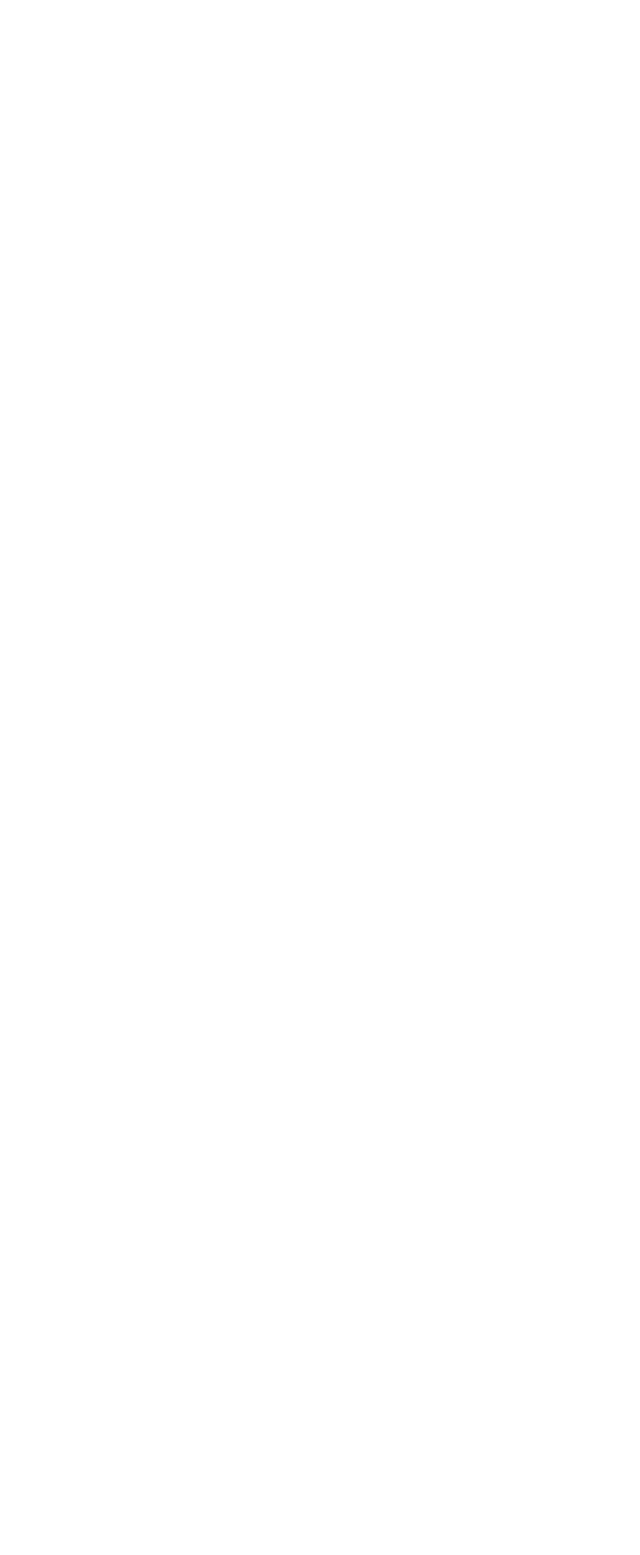
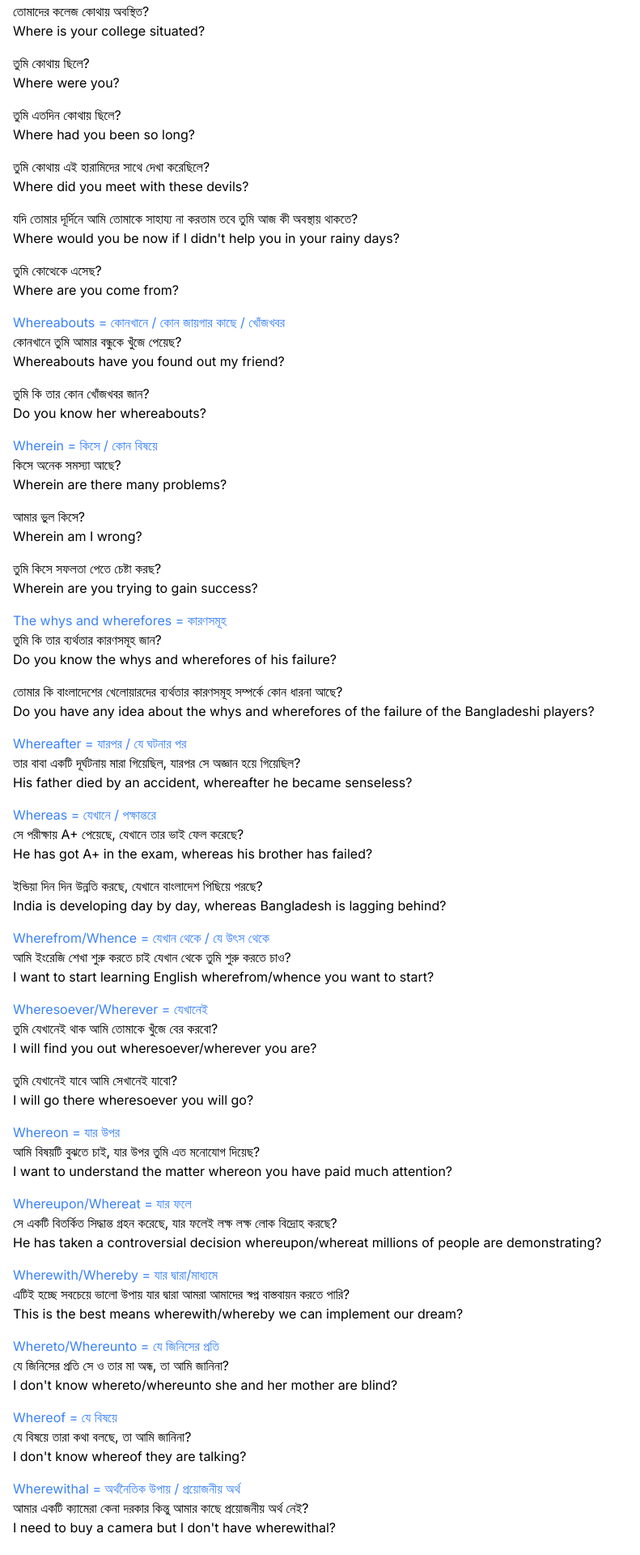
Before and after one commit to mamtn011/LEnglish, a Next.js app: page /whq/where in a window 1280 px wide. Shown: the part 500-2420 px from the top of the page at 81% size, without its empty margins (0-791 px from the left). Before the commit the page ends 800 px from the top, so only its background shows below. Built offline with nearby package versions, Linux system fonts and the light colour scheme.

Commit message:
completed where

```diff
--- a/src/components/whq/Where.js
+++ b/src/components/whq/Where.js
@@ -3,17 +3,176 @@ import React from "react";
 const WhoWhom = () => {
   return (
     <div className="w-full">
-      <button className="btn-lesson"></button>
+      <button className="btn-lesson">Where</button>
       <div className={`flex flex-col gap-4 mb-6`}>
         <div>
           <p className="font-bold py-2">Description:</p>
-          <p className="py-2"></p>
-          <p></p>
+          <div className="py-2">
+            <p>Where = কোথায় / কী অবস্থায়</p>
+          </div>
+          <p>Where-family + auxiliary verb + subject + verb + object</p>
         </div>
         <p className="font-bold">Examples:</p>
         <div>
-          <p>?</p>
-          <p>?</p>
+          <p>তারা কোথায় যাচ্ছে?</p>
+          <p>Where are they going?</p>
+        </div>
+        <div>
+          <p>আমার কোথায় ইংরেজি শেখা উচিৎ?</p>
+          <p>Where should I learn English?</p>
+        </div>
+        <div>
+          <p>তোমাদের কলেজ কোথায় অবস্থিত?</p>
+          <p>Where is your college situated?</p>
+        </div>
+        <div>
+          <p>তুমি কোথায় ছিলে?</p>
+          <p>Where were you?</p>
+        </div>
+        <div>
+          <p>তুমি এতদিন কোথায় ছিলে?</p>
+          <p>Where had you been so long?</p>
+        </div>
+        <div>
+          <p>তুমি কোথায় এই হারামিদের সাথে দেখা করেছিলে?</p>
+          <p>Where did you meet with these devils?</p>
+        </div>
+        <div>
+          <p>
+            যদি তোমার দূর্দিনে আমি তোমাকে সাহায্য না করতাম তবে তুমি আজ কী
+            অবস্থায় থাকতে?
+          </p>
+          <p>Where would you be now if I didn't help you in your rainy days?</p>
+        </div>
+        <div>
+          <p>তুমি কোত্থেকে এসেছ?</p>
+          <p>Where are you come from?</p>
+        </div>
+        <div>
+          <p className="text-blue-500">
+            Whereabouts = কোনখানে / কোন জায়গার কাছে / খোঁজখবর
+          </p>
+          <p>কোনখানে তুমি আমার বন্ধুকে খুঁজে পেয়েছ?</p>
+          <p>Whereabouts have you found out my friend?</p>
+        </div>
+        <div>
+          <p>তুমি কি তার কোন খোঁজখবর জান?</p>
+          <p>Do you know her whereabouts?</p>
+        </div>
+        <div>
+          <p className="text-blue-500">Wherein = কিসে / কোন বিষয়ে</p>
+          <p>কিসে অনেক সমস্যা আছে?</p>
+          <p>Wherein are there many problems?</p>
+        </div>
+        <div>
+          <p>আমার ভুল কিসে?</p>
+          <p>Wherein am I wrong?</p>
+        </div>
+        <div>
+          <p>তুমি কিসে সফলতা পেতে চেষ্টা করছ?</p>
+          <p>Wherein are you trying to gain success?</p>
+        </div>
+        <div>
+          <p className="text-blue-500">The whys and wherefores = কারণসমূহ</p>
+          <p>তুমি কি তার ব্যর্থতার কারণসমূহ জান?</p>
+          <p>Do you know the whys and wherefores of his failure?</p>
+        </div>
+        <div>
+          <p>
+            তোমার কি বাংলাদেশের খেলোয়ারদের ব্যর্থতার কারণসমূহ সম্পর্কে কোন ধারনা
+            আছে?
+          </p>
+          <p>
+            Do you have any idea about the whys and wherefores of the failure of
+            the Bangladeshi players?
+          </p>
+        </div>
+        <div>
+          <p className="text-blue-500">Whereafter = যারপর / যে ঘটনার পর</p>
+          <p>
+            তার বাবা একটি দূর্ঘটনায় মারা গিয়েছিল, যারপর সে অজ্ঞান হয়ে গিয়েছিল?
+          </p>
+          <p>His father died by an accident, whereafter he became senseless?</p>
+        </div>
+        <div>
+          <p className="text-blue-500">Whereas = যেখানে / পক্ষান্তরে</p>
+          <p>সে পরীক্ষায় A+ পেয়েছে, যেখানে তার ভাই ফেল করেছে?</p>
+          <p>He has got A+ in the exam, whereas his brother has failed?</p>
+        </div>
+        <div>
+          <p>ইন্ডিয়া দিন দিন উন্নতি করছে, যেখানে বাংলাদেশ পিছিয়ে পরছে?</p>
+          <p>
+            India is developing day by day, whereas Bangladesh is lagging
+            behind?
+          </p>
+        </div>
+        <div>
+          <p className="text-blue-500">
+            Wherefrom/Whence = যেখান থেকে / যে উৎস থেকে
+          </p>
+          <p>আমি ইংরেজি শেখা শুরু করতে চাই যেখান থেকে তুমি শুরু করতে চাও?</p>
+          <p>
+            I want to start learning English wherefrom/whence you want to start?
+          </p>
+        </div>
+        <div>
+          <p className="text-blue-500">Wheresoever/Wherever = যেখানেই</p>
+          <p>তুমি যেখানেই থাক আমি তোমাকে খুঁজে বের করবো?</p>
+          <p>I will find you out wheresoever/wherever you are?</p>
+        </div>
+        <div>
+          <p>তুমি যেখানেই যাবে আমি সেখানেই যাবো?</p>
+          <p>I will go there wheresoever you will go?</p>
+        </div>
+        <div>
+          <p className="text-blue-500">Whereon = যার উপর</p>
+          <p>আমি বিষয়টি বুঝতে চাই, যার উপর তুমি এত মনোযোগ দিয়েছ?</p>
+          <p>
+            I want to understand the matter whereon you have paid much
+            attention?
+          </p>
+        </div>
+        <div>
+          <p className="text-blue-500">Whereupon/Whereat = যার ফলে</p>
+          <p>
+            সে একটি বিতর্কিত সিদ্ধান্ত গ্রহন করেছে, যার ফলেই লক্ষ লক্ষ লোক
+            বিদ্রোহ করছে?
+          </p>
+          <p>
+            He has taken a controversial decision whereupon/whereat millions of
+            people are demonstrating?
+          </p>
+        </div>
+        <div>
+          <p className="text-blue-500">
+            Wherewith/Whereby = যার দ্বারা/মাধ্যমে
+          </p>
+          <p>
+            এটিই হচ্ছে সবচেয়ে ভালো উপায় যার দ্বারা আমরা আমাদের স্বপ্ন বাস্তবায়ন
+            করতে পারি?
+          </p>
+          <p>
+            This is the best means wherewith/whereby we can implement our dream?
+          </p>
+        </div>
+        <div>
+          <p className="text-blue-500">Whereto/Whereunto = যে জিনিসের প্রতি</p>
+          <p>যে জিনিসের প্রতি সে ও তার মা অন্ধ, তা আমি জানিনা?</p>
+          <p>I don't know whereto/whereunto she and her mother are blind?</p>
+        </div>
+        <div>
+          <p className="text-blue-500">Whereof = যে বিষয়ে</p>
+          <p>যে বিষয়ে তারা কথা বলছে, তা আমি জানিনা?</p>
+          <p>I don't know whereof they are talking?</p>
+        </div>
+        <div>
+          <p className="text-blue-500">
+            Wherewithal = অর্থনৈতিক উপায় / প্রয়োজনীয় অর্থ
+          </p>
+          <p>
+            আমার একটি ক্যামেরা কেনা দরকার কিন্তু আমার কাছে প্রয়োজনীয় অর্থ নেই?
+          </p>
+          <p>I need to buy a camera but I don't have wherewithal?</p>
         </div>
       </div>
     </div>
```
